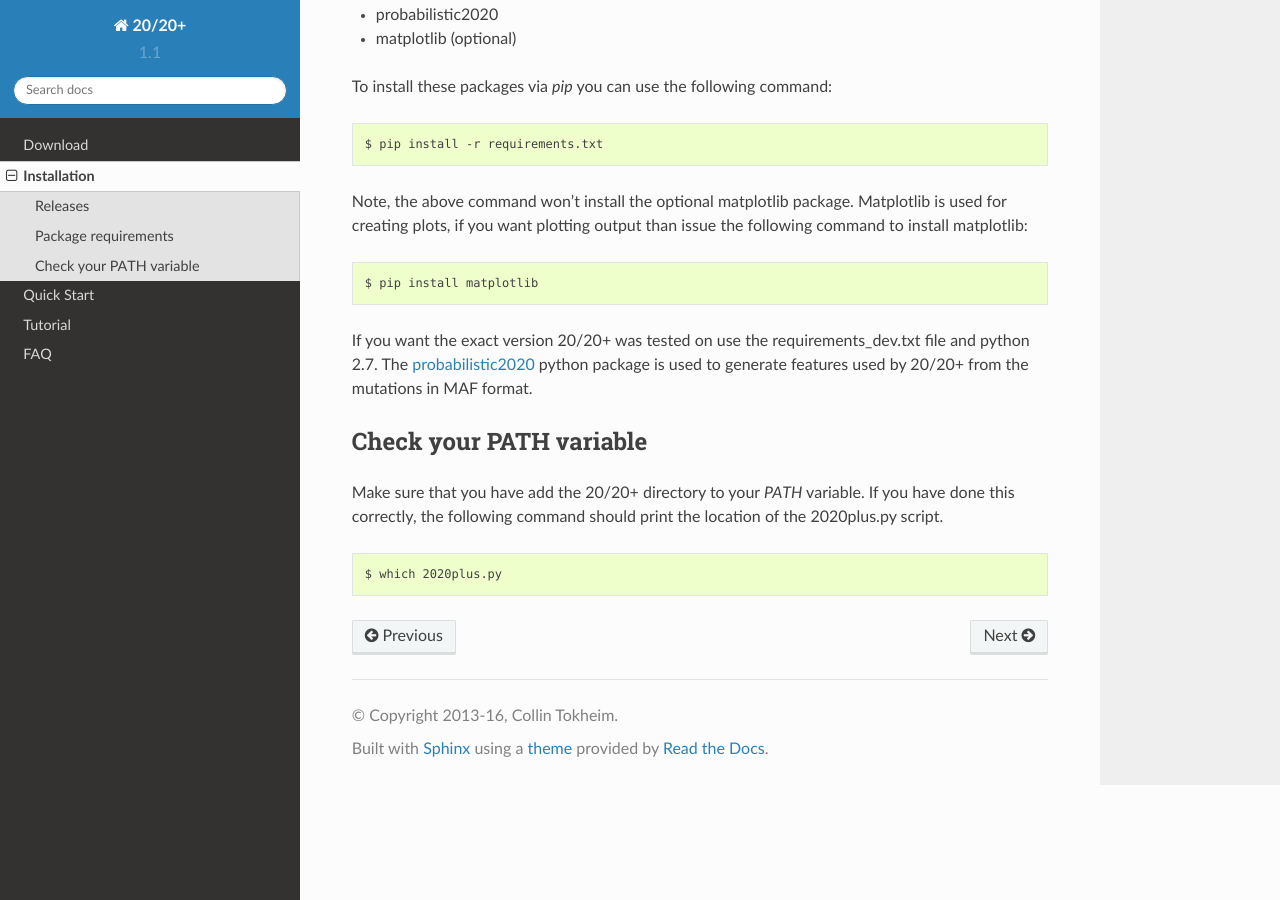
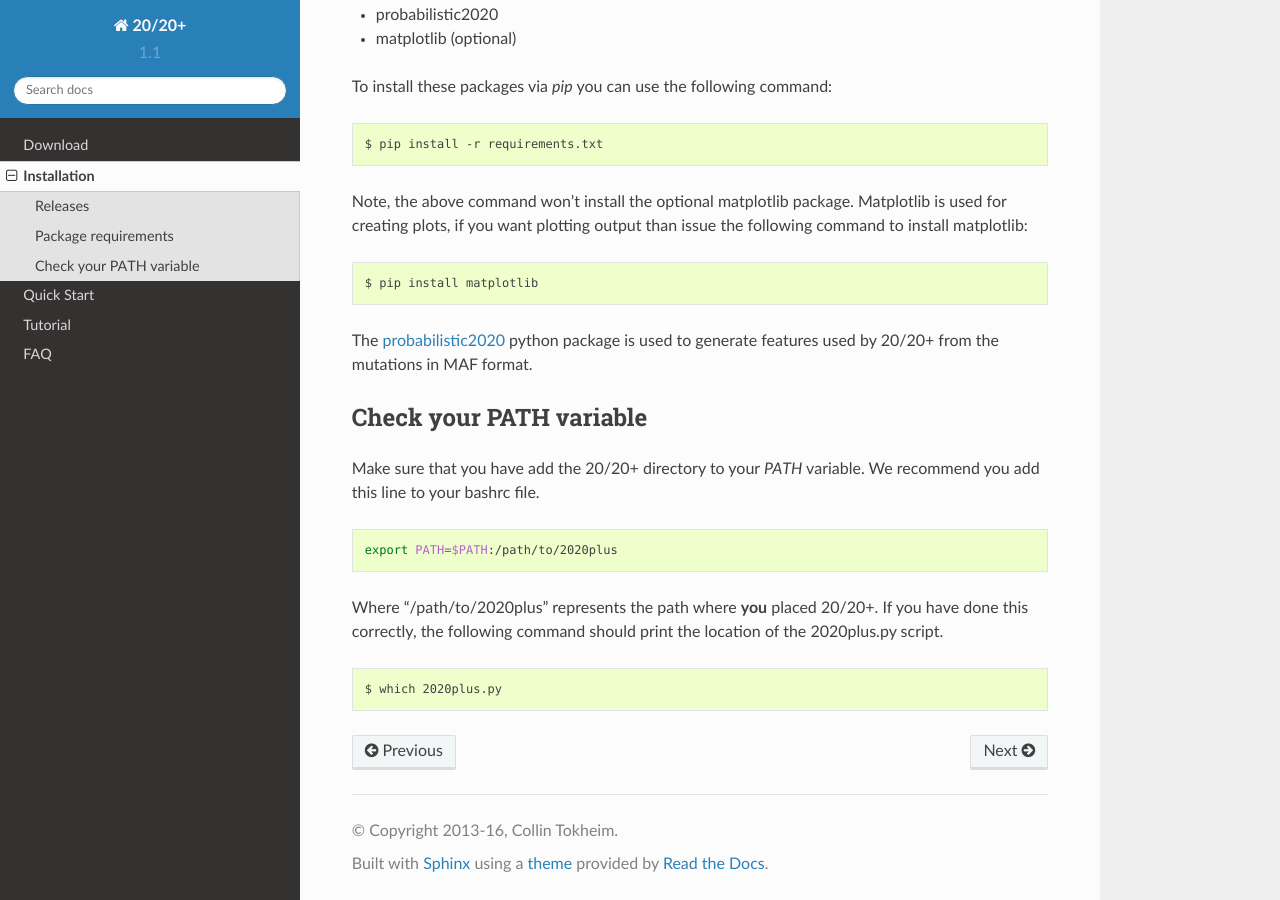
Before and after one commit to KarchinLab/2020plus, a Sphinx documentation site: the page built from doc/installation.rst, in a window 1280 px wide and 900 px high, scrolled down 980 px. Built offline with Sphinx 7.4.7 and the Read the Docs theme 2.0.0, drawn with Linux system fonts in a browser that asks for light colours.

Commit message:
Updated install instructions

```diff
--- a/doc/installation.rst
+++ b/doc/installation.rst
@@ -51,12 +51,18 @@ Note, the above command won't install the optional matplotlib package. Matplotli
 
     $ pip install matplotlib
 
-If you want the exact version 20/20+ was tested on use the requirements_dev.txt file and python 2.7. The `probabilistic2020 <https://github.com/KarchinLab/probabilistic2020>`_ python package is used to generate features used by 20/20+ from the mutations in MAF format.
+The `probabilistic2020 <https://github.com/KarchinLab/probabilistic2020>`_ python package is used to generate features used by 20/20+ from the mutations in MAF format.
 
 Check your PATH variable
 ~~~~~~~~~~~~~~~~~~~~~~~~
 
-Make sure that you have add the 20/20+ directory to your `PATH` variable. If you have done this correctly, the following command should print the location of the 2020plus.py script.
+Make sure that you have add the 20/20+ directory to your `PATH` variable. We recommend you add this line to your bashrc file.
+
+.. code-block:: bash
+
+    export PATH=$PATH:/path/to/2020plus
+
+Where "/path/to/2020plus" represents the path where **you** placed 20/20+. If you have done this correctly, the following command should print the location of the 2020plus.py script.
 
 .. code-block:: bash
 
```
